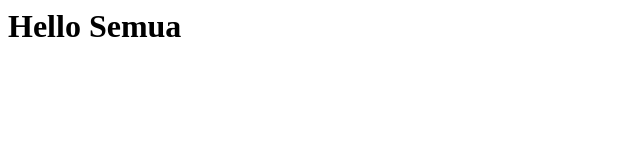
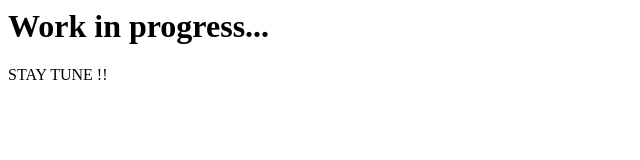
Before and after one commit to adibbazli/adibbazli.github.io, a plain HTML site: page index.html in a window 1280 px wide. Shown: the whole page, without its empty margins (0-640 px from the left). Drawn offline with Linux system fonts and the light colour scheme.

Commit message:
Update index.html

```diff
--- a/index.html
+++ b/index.html
@@ -1 +1,2 @@
-<h1>Hello Semua</h1>
+<h1>Work in progress...</h1>
+<p>STAY TUNE !!</p>
```
